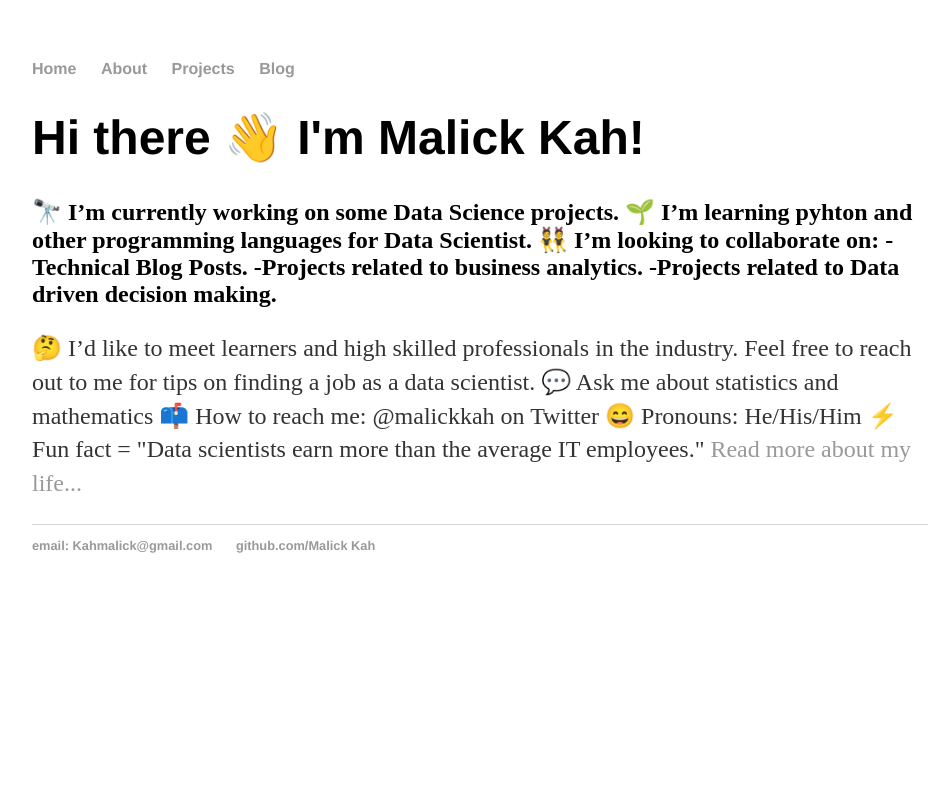
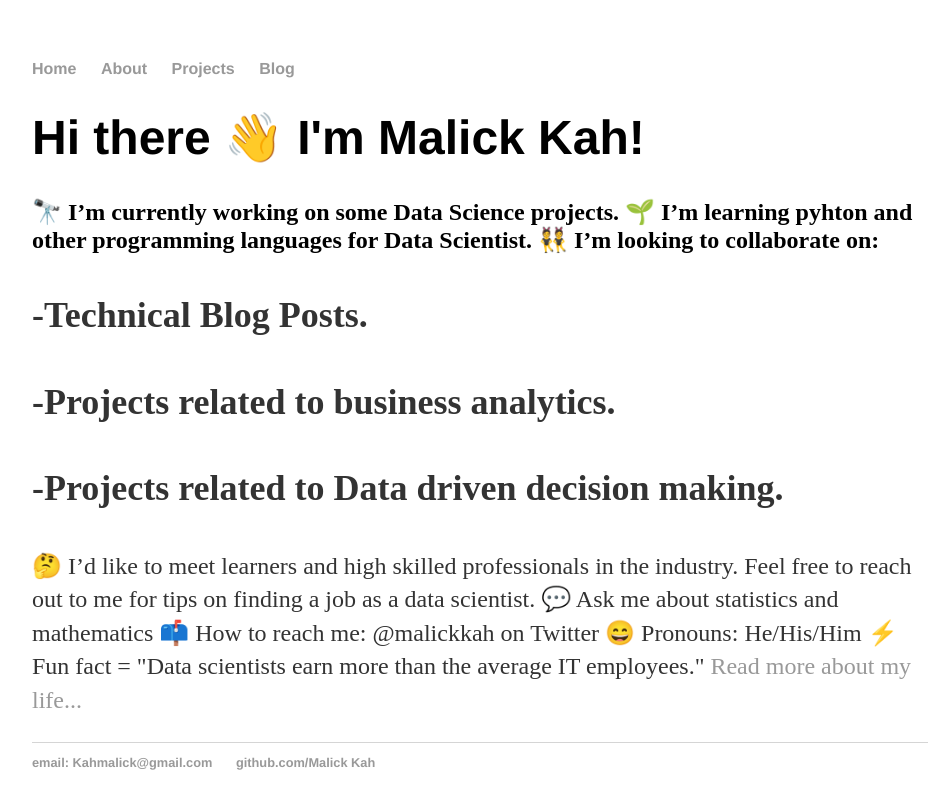
Before and after one commit to The-Gambian/The-Gambian.github.io, a Jekyll site: the page built from index.html, in a window 1280 px wide. Shown: the top 809 px of the page, without its empty margins (160-1104 px from the left). Built offline with Jekyll 4.4.1, drawn with Linux system fonts in a browser that asks for light colours.

```diff
--- a/index.html
+++ b/index.html
@@ -6,9 +6,9 @@ title: Malick Kah, Data Science Student
 	<h1>Hi there 👋 I'm Malick Kah!</h1>
 	<h2>🔭 I’m currently working on some Data Science projects. 🌱 I’m learning pyhton and other programming languages for Data Scientist. 👯 I’m looking to collaborate on:
 
-		-Technical Blog Posts.
-		-Projects related to business analytics.
-		-Projects related to Data driven decision making.
+		<p>-Technical Blog Posts.</p>
+		<p>-Projects related to business analytics.</p>
+		<p>-Projects related to Data driven decision making.</p>
 	</h2>
 
 <p>🤔 I’d like to meet learners and high skilled professionals in the industry. Feel free to reach out to me for tips on finding a job as a data scientist.
```
